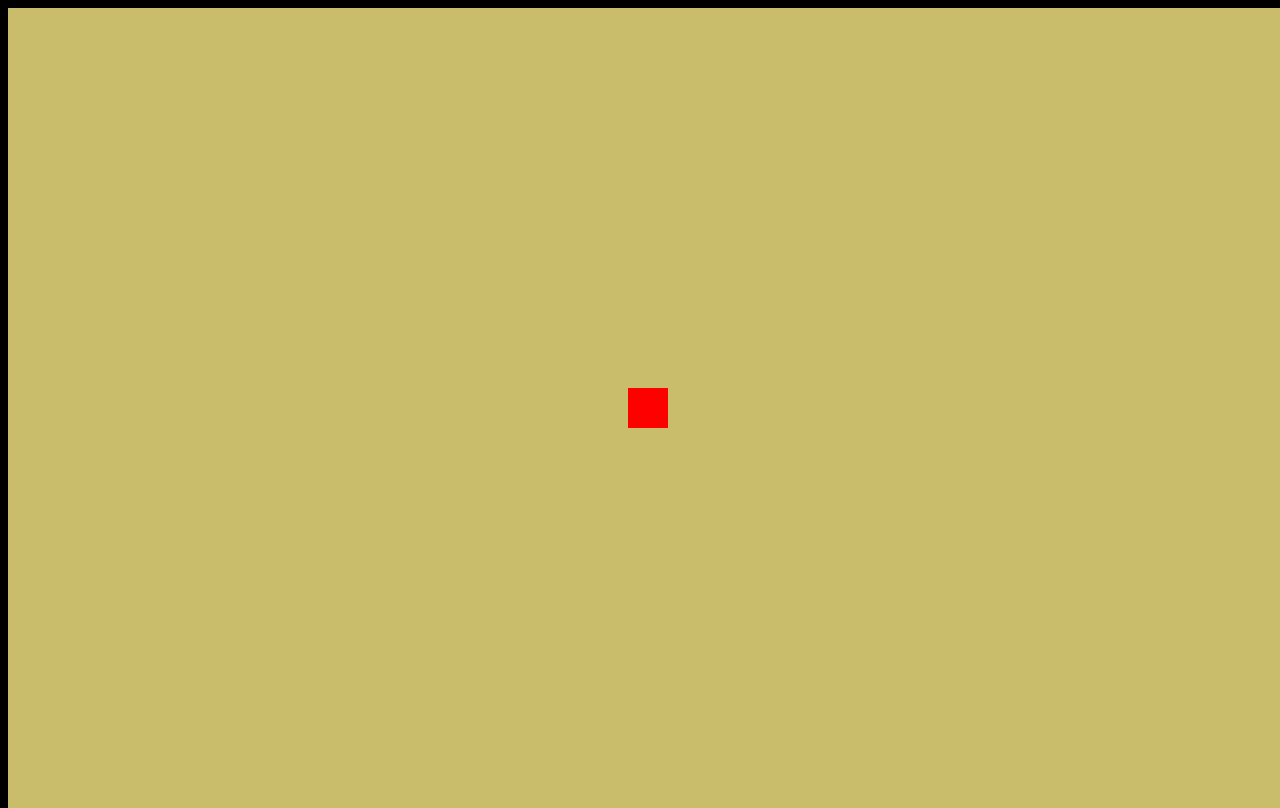
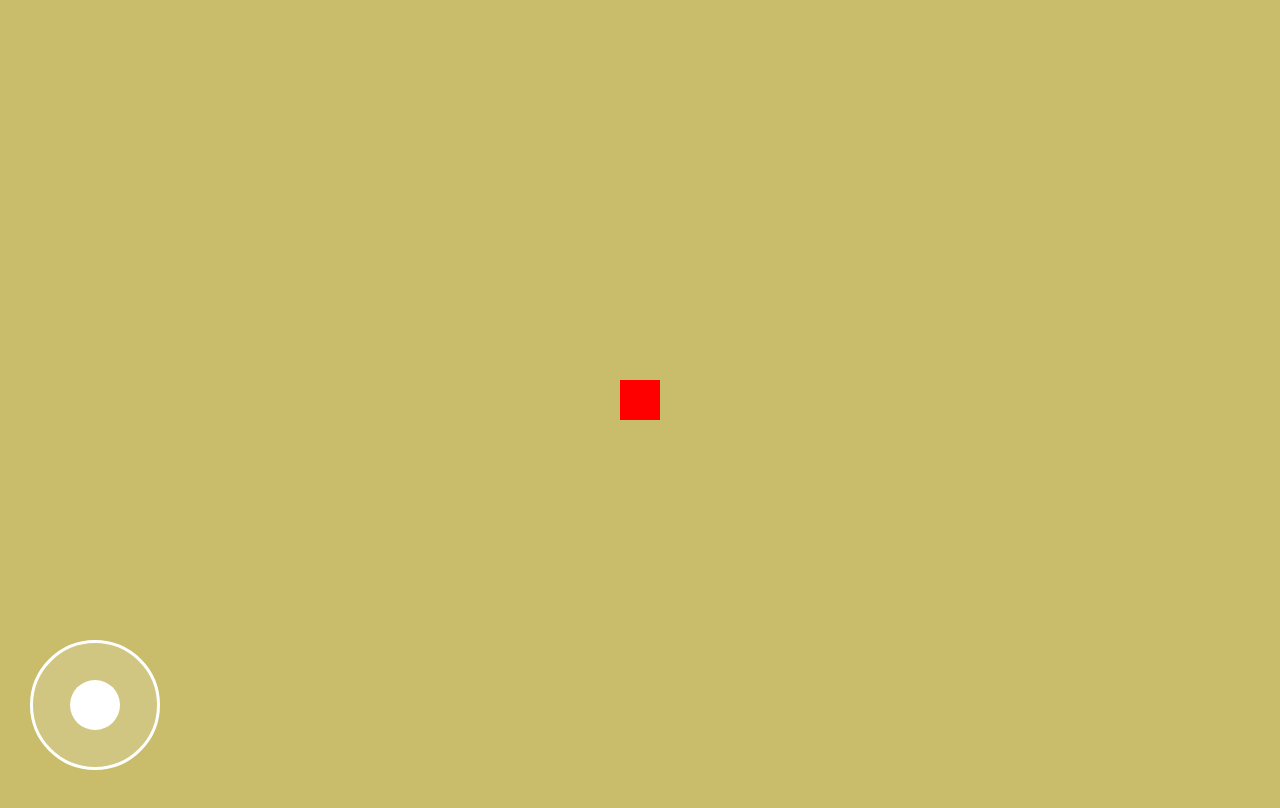
Before and after one commit to Jotaro-Caguamas/los-Sadrooms, a plain HTML site: page juego.html in a window 1280 px wide. Drawn offline with Linux system fonts and the light colour scheme.

Commit message:
Update juego.html

```diff
--- a/juego.html
+++ b/juego.html
@@ -1,4 +1,3 @@
-
 <!DOCTYPE html>
 <html lang="es">
 
@@ -6,21 +5,96 @@
     <meta charset="UTF-8">
     <meta name="viewport" content="width=device-width, initial-scale=1.0">
 
-    <title>Backrooms</title>
+    <title>Prueba Backrooms</title>
 
-    <link rel="stylesheet" href="style.css">
+    <style>
+        * {
+            margin: 0;
+            padding: 0;
+            box-sizing: border-box;
+        }
+
+        html,
+        body {
+            width: 100%;
+            height: 100%;
+            overflow: hidden;
+            background: #c9bd6b;
+        }
+
+        canvas {
+            display: block;
+            width: 100%;
+            height: 100%;
+        }
+
+        #joystick {
+            position: fixed;
+            left: 30px;
+            bottom: 30px;
+
+            width: 130px;
+            height: 130px;
+
+            border-radius: 50%;
+            border: 3px solid white;
+
+            background: rgba(255,255,255,0.15);
+        }
+
+        #joystickKnob {
+            position: absolute;
+
+            width: 50px;
+            height: 50px;
+
+            left: 50%;
+            top: 50%;
+
+            transform: translate(-50%, -50%);
+
+            border-radius: 50%;
+            background: white;
+        }
+    </style>
 </head>
 
 <body>
 
     <canvas id="gameCanvas"></canvas>
 
-    <!-- Joystick para móviles -->
     <div id="joystick">
         <div id="joystickKnob"></div>
     </div>
 
-    <script src="js/juego.js"></script>
+    <script>
+
+        const canvas = document.getElementById("gameCanvas");
+        const ctx = canvas.getContext("2d");
+
+        canvas.width = window.innerWidth;
+        canvas.height = window.innerHeight;
+
+        // Fondo
+        ctx.fillStyle = "#c9bd6b";
+        ctx.fillRect(
+            0,
+            0,
+            canvas.width,
+            canvas.height
+        );
+
+        // Player de prueba
+        ctx.fillStyle = "red";
+
+        ctx.fillRect(
+            canvas.width / 2 - 20,
+            canvas.height / 2 - 20,
+            40,
+            40
+        );
+
+    </script>
 
 </body>
 
```
